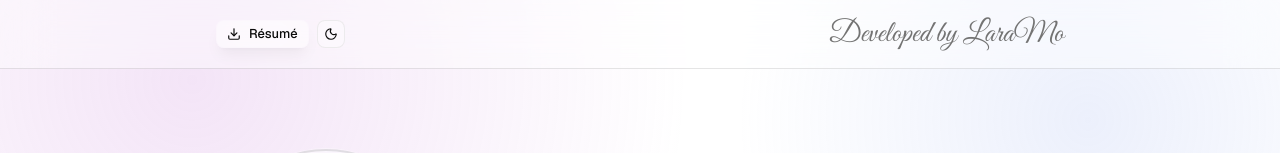
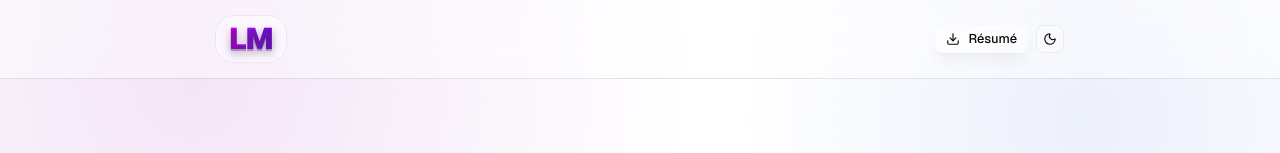
Before and after one commit to LaraMo/myPortfolio, a Next.js app: page / in a window 1280 px wide. Shown: the top 153 px of the page. Built offline with nearby package versions, Linux system fonts and the light colour scheme; grey boxes are pictures that could not be loaded.

Commit message:
refactor: remove unused font and byline, introduce BrandLmMark component for improved branding in the header

```diff
--- a/app/fonts.ts
+++ b/app/fonts.ts
@@ -1,4 +1,4 @@
-import { Geist, Geist_Mono, Great_Vibes } from "next/font/google";
+import { Geist, Geist_Mono } from "next/font/google";
 
 export const geistSans = Geist({
   variable: "--font-geist-sans",
@@ -10,15 +10,8 @@ export const geistMono = Geist_Mono({
   subsets: ["latin"],
 });
 
-export const greatVibes = Great_Vibes({
-  weight: "400",
-  subsets: ["latin"],
-  variable: "--font-signature",
-});
-
 /** Apply on `<html>` so `globals.css` @theme font tokens resolve. */
 export const fontVariableClassNames = [
   geistSans.variable,
   geistMono.variable,
-  greatVibes.variable,
 ].join(" ");
--- a/app/page.tsx
+++ b/app/page.tsx
@@ -15,7 +15,7 @@ export default function Home() {
 
   return (
     <div className="flex min-h-full flex-1 flex-col">
-      <Header cvUrl={header.cvUrl} byline={header.byline} />
+      <Header cvUrl={header.cvUrl} />
       <main className="flex-1">
         <Hero
           image={hero.image}
--- /dev/null
+++ b/components/atoms/BrandLmMark/BrandLmMark.tsx
@@ -0,0 +1,23 @@
+import { classNames } from "@/libs/utils/classNames/classNames";
+
+import { brandLmMarkVariants } from "./brand-lm-mark-variants";
+
+export type BrandLmMarkProps = {
+  className?: string;
+};
+
+export const BrandLmMark = ({ className }: BrandLmMarkProps) => {
+  const { root, text } = brandLmMarkVariants();
+
+  return (
+    <div
+      className={classNames(root(), "px-3 py-1", className)}
+      role="img"
+      aria-label="LaraMo"
+    >
+      <span className={text()} aria-hidden>
+        LM
+      </span>
+    </div>
+  );
+};
--- /dev/null
+++ b/components/atoms/BrandLmMark/brand-lm-mark-variants.ts
@@ -0,0 +1,17 @@
+import { tv as tailwindVariants } from "tailwind-variants";
+
+export const brandLmMarkVariants = tailwindVariants({
+  slots: {
+    root: [
+      "inline-flex items-center justify-center rounded-2xl",
+      "border border-white/25 bg-white/15 shadow-[inset_0_1px_0_0_rgba(255,255,255,0.35)] backdrop-blur-md",
+      "ring-1 ring-black/5 dark:border-white/15 dark:bg-white/[0.08] dark:ring-white/10",
+    ].join(" "),
+    text: [
+      "relative font-heading text-2xl font-black tracking-tight sm:text-3xl",
+      "bg-gradient-to-r from-fuchsia-600 via-purple-600 to-violet-700 bg-clip-text text-transparent",
+      "dark:from-fuchsia-400 dark:via-purple-400 dark:to-violet-400",
+      "[text-shadow:0_0.06em_0_rgb(88_28_120_/_0.35),0_0.12em_0.3em_rgb(60_20_100_/_0.4)]",
+    ].join(" "),
+  },
+});
--- /dev/null
+++ b/components/atoms/BrandLmMark/index.ts
@@ -0,0 +1,2 @@
+export { BrandLmMark, type BrandLmMarkProps } from "./BrandLmMark";
+export { brandLmMarkVariants } from "./brand-lm-mark-variants";
--- a/components/atoms/Typography/Typography.tsx
+++ b/components/atoms/Typography/Typography.tsx
@@ -33,7 +33,6 @@ export const Typography = ({
   as,
   variant = "body",
   gradient = false,
-  cursive = false,
   className,
   ...props
 }: TypographyProps) => {
@@ -42,7 +41,7 @@ export const Typography = ({
   return (
     <Component
       className={classNames(
-        typographyVariants({ variant, gradient, cursive }),
+        typographyVariants({ variant, gradient }),
         className
       )}
       {...props}
--- a/components/atoms/Typography/typography-variants.ts
+++ b/components/atoms/Typography/typography-variants.ts
@@ -22,15 +22,10 @@ export const typographyVariants = tailwindVariants({
       false: "",
       true: "bg-gradient-to-r from-fuchsia-600 via-purple-600 to-violet-700 bg-clip-text text-transparent dark:from-fuchsia-400 dark:via-purple-400 dark:to-violet-400",
     },
-    cursive: {
-      false: "",
-      true: "font-[family-name:var(--font-signature)] text-2xl font-normal normal-case tracking-normal sm:text-3xl",
-    },
   },
   defaultVariants: {
     variant: "body",
     gradient: false,
-    cursive: false,
   },
 });
 
--- a/components/molecules/Header/Header.tsx
+++ b/components/molecules/Header/Header.tsx
@@ -4,18 +4,17 @@ import { Download, Moon, Sun } from "lucide-react";
 import { useTheme } from "next-themes";
 import { useEffect, useState } from "react";
 
+import { BrandLmMark } from "@/components/atoms/BrandLmMark";
 import { Button } from "@/components/atoms/Button";
 import { buttonVariants } from "@/components/ui/button";
 import { Icon } from "@/components/ui/icon";
-import { Typography } from "@/components/atoms/Typography";
 import { classNames } from "@/libs/utils/classNames/classNames";
 
 export type HeaderProps = {
   cvUrl: string;
-  byline: string;
 };
 
-export const Header = ({ cvUrl, byline }: HeaderProps) => {
+export const Header = ({ cvUrl }: HeaderProps) => {
   const { resolvedTheme, setTheme } = useTheme();
   const [mounted, setMounted] = useState(false);
 
@@ -30,7 +29,8 @@ export const Header = ({ cvUrl, byline }: HeaderProps) => {
   return (
     <header className="sticky top-0 z-50 border-b border-[var(--glass-border)] bg-[var(--glass-surface)]/80 backdrop-blur-xl">
       <div className="mx-auto flex max-w-4xl flex-wrap items-center justify-between gap-4 px-6 py-4">
-        <div className="flex flex-wrap items-center gap-2">
+        <BrandLmMark />
+        <div className="flex flex-wrap items-center justify-end gap-2 sm:ml-auto">
           <a
             href={cvUrl}
             download
@@ -59,13 +59,6 @@ export const Header = ({ cvUrl, byline }: HeaderProps) => {
             )}
           </Button>
         </div>
-        <Typography
-          variant="body"
-          cursive
-          className="text-right text-muted-foreground"
-        >
-          {byline}
-        </Typography>
       </div>
     </header>
   );
--- a/lib/portfolio-content.tsx
+++ b/lib/portfolio-content.tsx
@@ -27,7 +27,6 @@ export type ArticleEntry = {
 export const portfolioContent = {
   header: {
     cvUrl: "https://example.com/liora-lara-mezirovsky-resume.pdf",
-    byline: "Developed by LaraMo",
   },
   hero: {
     image: "/lara.png" as const,
```
